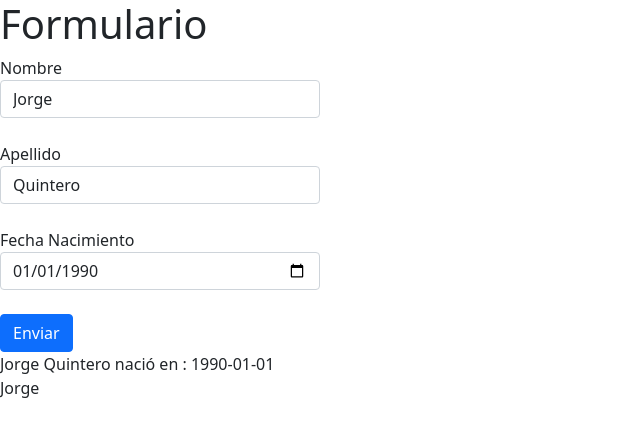
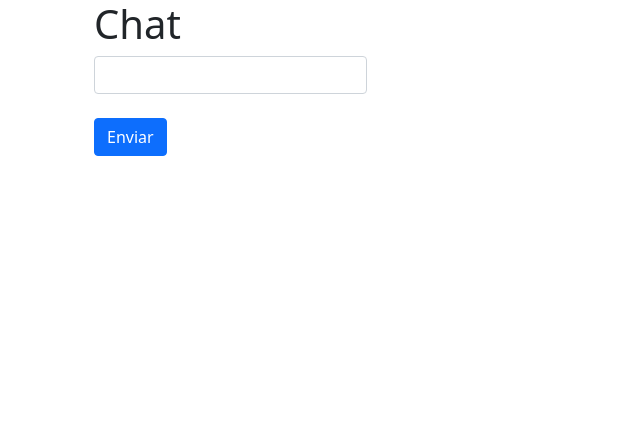
Before and after one commit to daesnorey/alz-angular-lab, an Angular app: page / in a window 1280 px wide. Shown: the top 436 px of the page, without its empty margins (0-640 px from the left). Built offline with nearby package versions, Linux system fonts and the light colour scheme.

Commit message:
Se eliman providers del servicio y se agregan a componentes

```diff
--- a/src/app/app.component.html
+++ b/src/app/app.component.html
@@ -1,16 +1,18 @@
 
 <!-- <app-formulario-component [nombre]=parentNombre [apellido]=parentApellido [fechaNacimiento]=parentFechaNacimiento (onValueChange)="onChange($event)"></app-formulario-component> -->
- <app-formulario-component></app-formulario-component>
 
- {{parentNombre}}
 
-<!-- <div class="container">
- -->
+<!-- Activar este para formulario
+<app-formulario-component></app-formulario-component> -->
+
+
+<div class="container">
+
  <!--  <app-personal-chat (onValueChange)="onChange($event)"></app-personal-chat>
   <app-personal-chat-respuesta [mensajes] = "parentMensajes"></app-personal-chat-respuesta>    -->
 
- <!--  <app-personal-chat></app-personal-chat>
+  <app-personal-chat></app-personal-chat>
+  <br>
   <app-personal-chat-respuesta></app-personal-chat-respuesta>
 
 </div>
- -->
--- a/src/app/app.component.ts
+++ b/src/app/app.component.ts
@@ -1,10 +1,12 @@
 import { Component } from '@angular/core';
+import { ChatService } from './chat/chat.service';
 import { FormularioServicioService } from './formulario-servicio/formulario-servicio.service';
 
 @Component({
   selector: 'app-root',
   templateUrl: './app.component.html',
-  styleUrls: ['./app.component.css']
+  styleUrls: ['./app.component.css'],
+  providers: [FormularioServicioService, ChatService]
 })
 export class AppComponent {
 
--- a/src/app/chat/chat.service.ts
+++ b/src/app/chat/chat.service.ts
@@ -1,8 +1,6 @@
 import { Injectable } from '@angular/core';
 
-@Injectable({
-  providedIn: 'root'
-})
+@Injectable()
 export class ChatService {
 
   constructor() { }
--- a/src/app/formulario-component/formulario-component.component.html
+++ b/src/app/formulario-component/formulario-component.component.html
@@ -1,10 +1,7 @@
-<div class="row">
     <div class="container">
       <h1>Formulario </h1>
       <form >
         <div class="col-lg-3 ">
-
-
           <label for="name">Nombre </label> <input type="text" class="form-control" placeholder="nombre" [value]="nombre" [(ngModel)]="nombre" name="nombre" (input)= "onChange()"> <br>
           <label for="name">Apellido </label> <input type="text" class="form-control" placeholder="apellido" [value]="apellido"  [(ngModel)]="apellido" name="apellido" (input)= "onChange()"> <br>
           <label for="fecha">Fecha Nacimiento </label> <input type="date" class="form-control" name="fecha" [value]="fechaNacimiento"  [(ngModel)]="fechaNacimiento" name="fecha" (input)= "onChange()"> <br>
@@ -21,7 +18,6 @@
           <input type="submit" class="btn btn-primary" value="Enviar"/> -->
         </div>
       </form>
+      <br>
+      <div>{{formularioServicioService.nombre}}  {{apellido}}  nació en : {{fechaNacimiento}} </div>
     </div>
-  </div>
-
-  <div>{{formularioServicioService.nombre}}  {{apellido}}  nació en : {{fechaNacimiento}} </div>
--- a/src/app/formulario-component/formulario-component.component.ts
+++ b/src/app/formulario-component/formulario-component.component.ts
@@ -4,7 +4,7 @@ import { FormularioServicioService } from '../formulario-servicio/formulario-ser
 @Component({
   selector: 'app-formulario-component',
   templateUrl: './formulario-component.component.html',
-  styleUrls: ['./formulario-component.component.css']
+  styleUrls: ['./formulario-component.component.css'],
 })
 export class FormularioComponentComponent implements OnInit {
 
@@ -22,12 +22,18 @@ export class FormularioComponentComponent implements OnInit {
   /* @Output()
   public onValueChange!:EventEmitter<string>; */
 
-  constructor(public formularioServicioService : FormularioServicioService){
-/*     this.onValueChange = new EventEmitter(); */
+ /*  constructor(public formularioServicioService : FormularioServicioService){
+       this.onValueChange = new EventEmitter();
        this.nombre = formularioServicioService.nombre;
        this.apellido = formularioServicioService.apellido;
        this.fechaNacimiento = formularioServicioService.fechaNacimiento;
-  }
+  }  */
+
+  constructor(public formularioServicioService : FormularioServicioService){
+    this.nombre = formularioServicioService.nombre;
+    this.apellido = formularioServicioService.apellido;
+    this.fechaNacimiento = formularioServicioService.fechaNacimiento;
+}
 
   /* public onChange(ev: any){
     this.onValueChange.next(ev.target.value);
--- a/src/app/formulario-servicio/formulario-servicio.service.ts
+++ b/src/app/formulario-servicio/formulario-servicio.service.ts
@@ -1,8 +1,6 @@
 import { Injectable } from '@angular/core';
 
-@Injectable({
-  providedIn: 'root'
-})
+@Injectable()
 export class FormularioServicioService {
 
   constructor() { }
```
